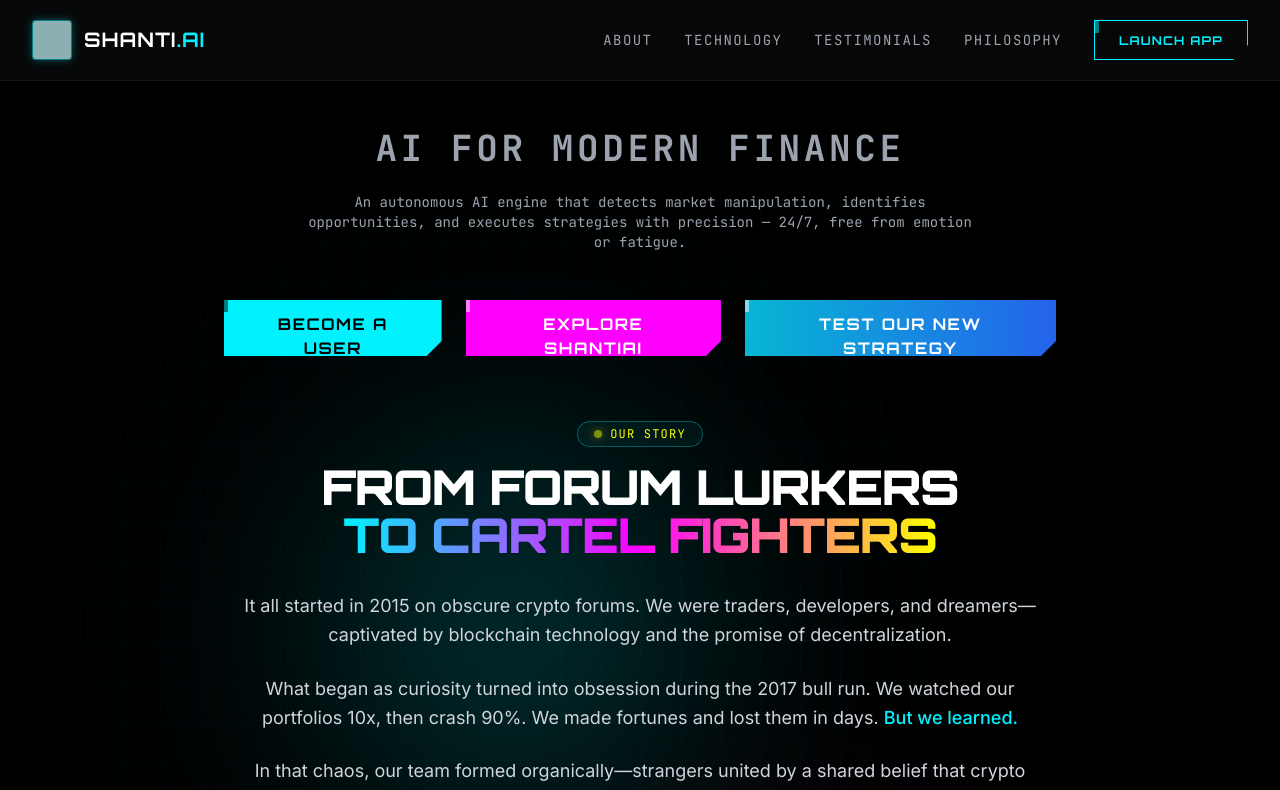
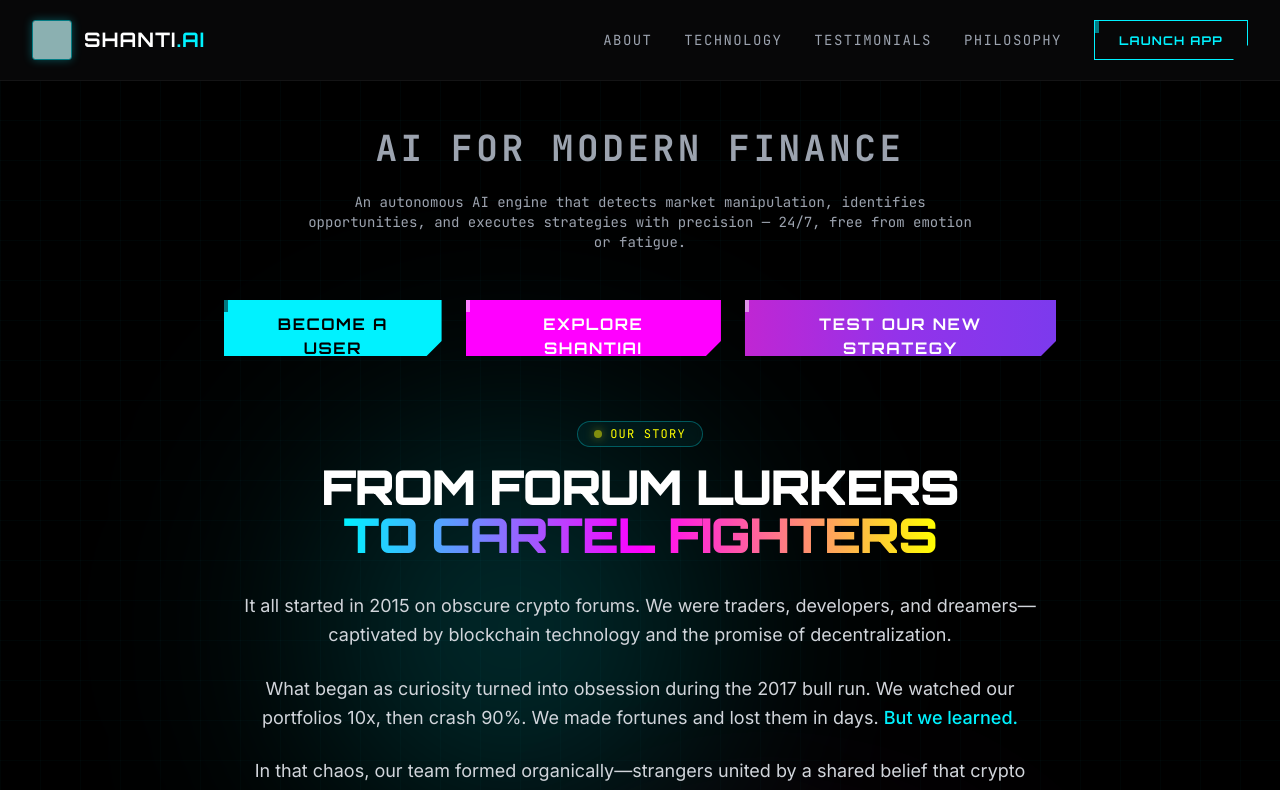
Before and after one commit to W1ntermann/shanti-site, a React (Vite) app: page / in a window 1280 px wide. Shown: the top 790 px of the page. Built offline with nearby package versions, Linux system fonts and the light colour scheme; grey boxes are pictures that could not be loaded; a web font is replaced by a local one.

Commit message:
new color

```diff
--- a/src/components/CyberButton.tsx
+++ b/src/components/CyberButton.tsx
@@ -13,7 +13,7 @@ export const CyberButton = React.forwardRef<HTMLButtonElement, CyberButtonProps>
     const variants = {
       primary: "bg-primary text-black hover:bg-primary/90 hover:shadow-[0_0_20px_rgba(0,243,255,0.4)]",
       secondary: "bg-secondary text-white hover:bg-secondary/90 hover:shadow-[0_0_20px_rgba(255,0,255,0.4)]",
-      cyber: "bg-gradient-to-r from-cyan-500 to-blue-600 hover:from-cyan-600 hover:to-blue-700 text-white border-cyan-400 shadow-[0_0_15px_rgba(6,182,212,0.5)]",
+      cyber: "bg-gradient-to-r from-fuchsia-600 via-purple-600 to-violet-600 hover:from-fuchsia-700 hover:via-purple-700 hover:to-violet-700 text-white border-fuchsia-400 shadow-[0_0_20px_rgba(217,70,239,0.6)] hover:shadow-[0_0_30px_rgba(217,70,239,0.8)] ring-2 ring-fuchsia-500/30",
       outline: "bg-transparent border border-primary text-primary hover:bg-primary/10 hover:shadow-[0_0_10px_rgba(0,243,255,0.2)]"
     };
 
--- a/src/pages/Home.tsx
+++ b/src/pages/Home.tsx
@@ -403,7 +403,7 @@ export default function Home() {
   >
     Explore ShantiAI
   </CyberButton>
-  <a href="https://t.me/your_telegram_group" target="_blank" rel="noopener noreferrer">
+  <a href="https://t.me/shantiAIwealth" target="_blank" rel="noopener noreferrer">
     <CyberButton
       variant="cyber"
       className="w-full sm:w-auto h-14 text-base px-10"
```
